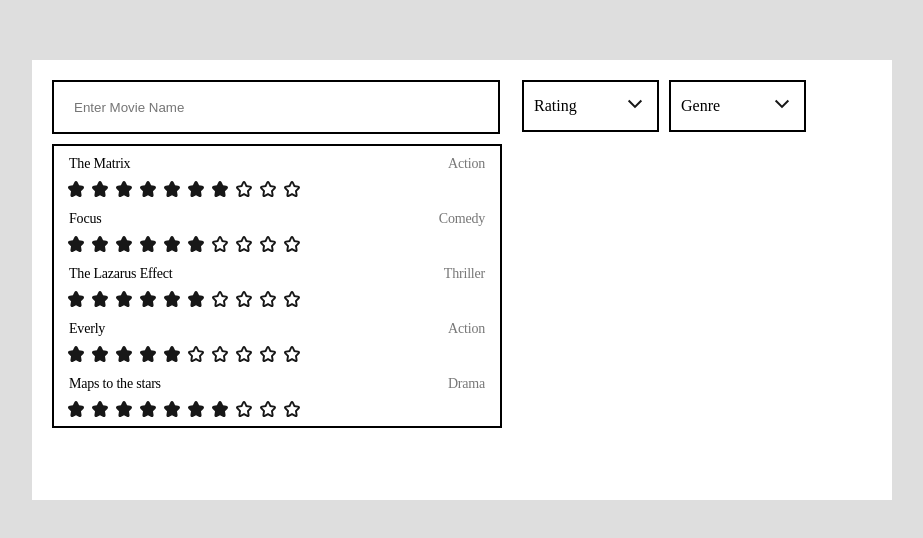
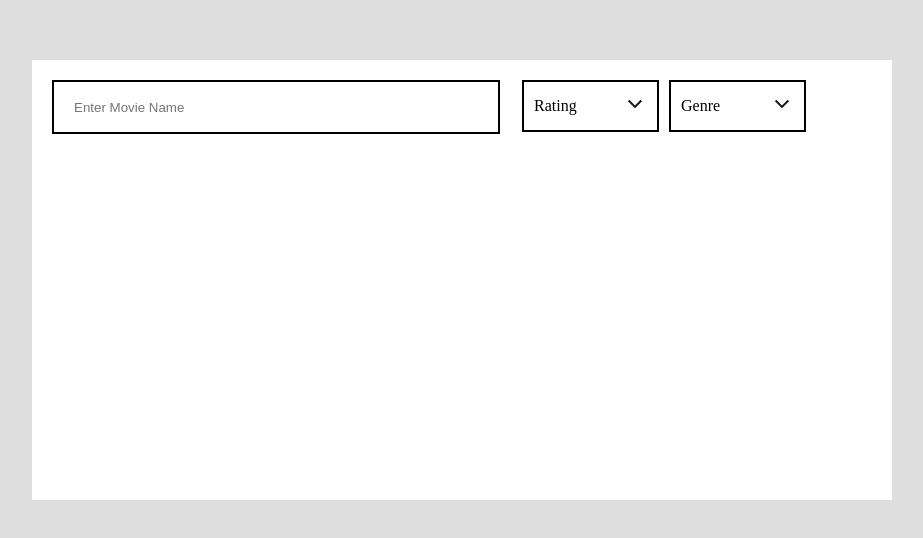
Before and after one commit to techloset/React-challenge, a React (Create React App) app: page / in a window 1280 px wide. Shown: the part 148-686 px from the top of the page, without its empty margins (178-1101 px from the left). Built offline with nearby package versions, Linux system fonts and the light colour scheme.

Commit message:
fix initial state

```diff
--- a/src/component/AllMovies.js
+++ b/src/component/AllMovies.js
@@ -18,16 +18,13 @@ export default function AllMovies() {
     const check = selectedRating.find((i) => i.key >= item.rating);
     const selectedCategory = desiredCategory.filter((i) => i.value === true);
     const checkCategory = selectedCategory.find((i) => i.key === item.category);
-
-    if (!selectedRating.length && !selectedCategory.length && search === "") {
-      return item;
-    }
     const checkSearch = item.title.toLowerCase().includes(search.toLowerCase());
 
     if (check || checkCategory || (checkSearch && search !== "")) {
       return item;
     }
   };
+  const renderMoviees = movieList.filter(moviesFilter);
   return (
     <div className="main_container">
       <div className="container">
@@ -38,11 +35,13 @@ export default function AllMovies() {
             placeholder="Enter Movie Name"
             onChange={(e) => setsearch(e.target.value)}
           />
-          <div className="movies_box_container">
-            {movieList.filter(moviesFilter).map((item) => (
-              <Movies movie={item} key={item.id} />
-            ))}
-          </div>
+          {renderMoviees.length > 0&& (
+            <div className="movies_box_container">
+              {renderMoviees.map((item) => (
+                <Movies movie={item} key={item.id} />
+              ))}
+            </div>
+          )}
         </div>
         <div className="rightContainer">
           <div className="rigthHandler">
```
